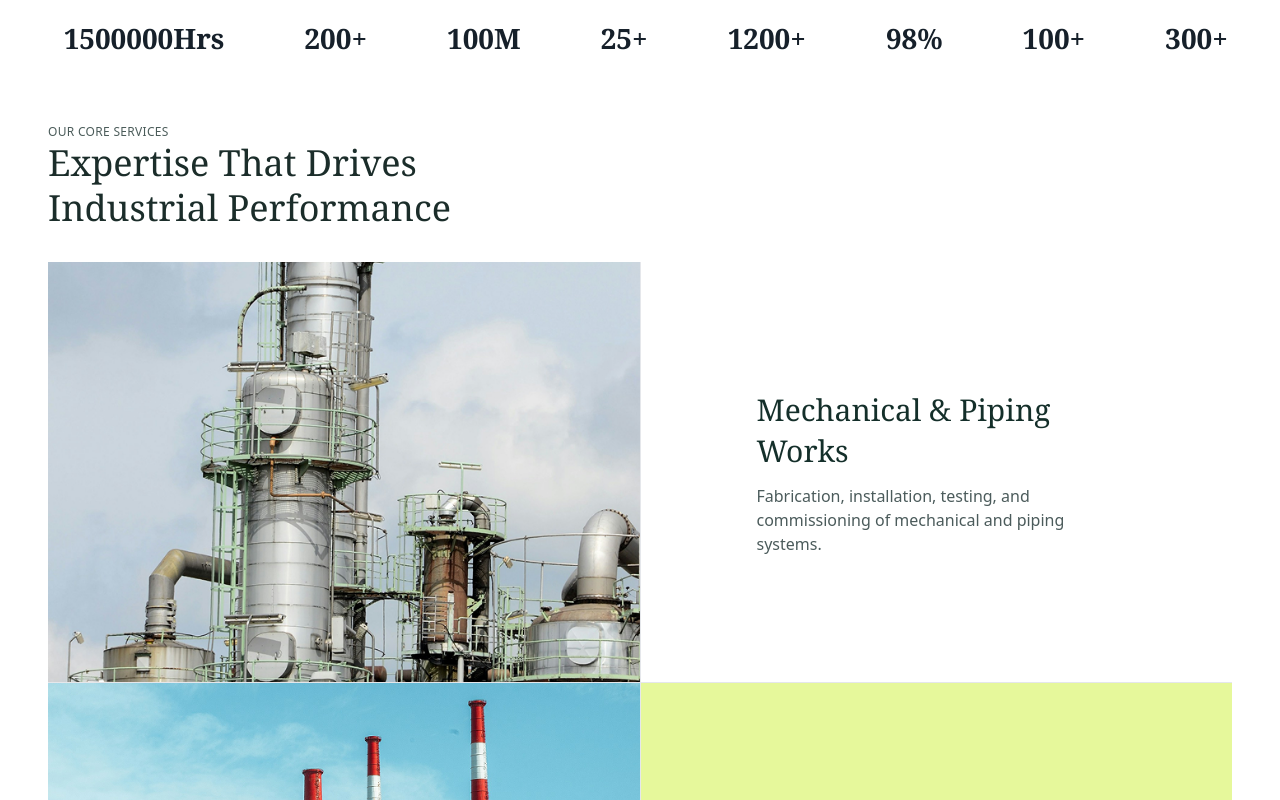
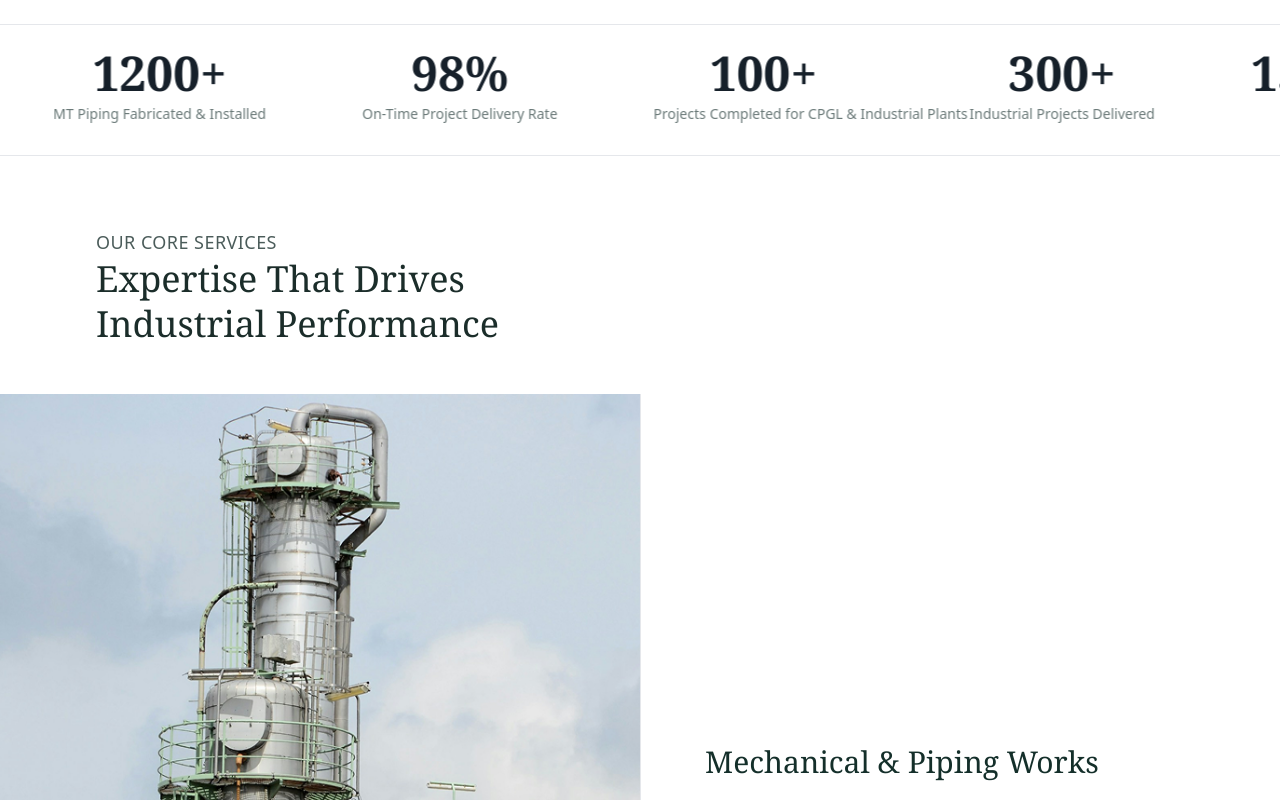
Before and after one commit to Kanojiapriyanshu/Machine, a React (Vite) app: page / in a window 1280 px wide. Shown: the part 3460-4260 px from the top of the page. Built offline with nearby package versions, Linux system fonts and the light colour scheme.

Commit message:
Update project

```diff
--- a/package.json
+++ b/package.json
@@ -11,6 +11,7 @@
   },
   "dependencies": {
     "@tailwindcss/vite": "^4.1.17",
+    "framer-motion": "^12.23.25",
     "react": "^19.2.0",
     "react-dom": "^19.2.0",
     "react-router-dom": "^7.10.0",
--- a/src/Sections/Count.jsx
+++ b/src/Sections/Count.jsx
@@ -1,42 +1,98 @@
+// src/Sections/Count.jsx
+// Reference design PDF (local): /mnt/data/Energetic_v2_1.pdf
+
 import React from "react";
 
-// metric data
 const METRICS = [
-  { id: 1, value: "100M" },
-  { id: 2, value: "25+" },
-  { id: 3, value: "1200+" },
-  { id: 4, value: "98%" },
-  { id: 5, value: "100+" },
-  { id: 6, value: "300+" },
-  { id: 7, value: "1500000Hrs" },
-  { id: 8, value: "200+" },
+  { value: "100M", label: "Hours of Industrial Assets Installed" },
+  { value: "25+", label: "Years of Engineering Excellence" },
+  { value: "1200+", label: "MT Piping Fabricated & Installed" },
+  { value: "98%", label: "On-Time Project Delivery Rate" },
+  { value: "100+", label: "Projects Completed for CPGL & Industrial Plants" },
+  { value: "300+", label: "Industrial Projects Delivered" },
+  { value: "1500000 Hrs", label: "Man-Hours / Successful Projects" },
+  { value: "200+", label: "Skilled & Certified Workforce" },
 ];
 
 export default function Count() {
+  const ANIM_DURATION = 28; // seconds (increase = slower)
+
   return (
-    <section className="w-full bg-white overflow-hidden py-6">
-      <div className="relative w-full">
-        {/* Inner scrolling container */}
-        <div className="animate-marquee whitespace-nowrap flex items-center">
+    <section className="w-full bg-white py-6">
+      {/* top thin border to match reference */}
+      <div className="border-b border-gray-200" />
 
-          {/* Duplicate list for seamless scroll */}
+      <div className="relative overflow-hidden">
+        {/* left/right soft fade masks to make items appear/disappear smoothly */}
+        <div className="absolute inset-y-0 left-0 w-24 pointer-events-none" style={{background: "linear-gradient(90deg, rgba(255,255,255,1) 0%, rgba(255,255,255,0) 100%)"}} />
+        <div className="absolute inset-y-0 right-0 w-24 pointer-events-none" style={{background: "linear-gradient(270deg, rgba(255,255,255,1) 0%, rgba(255,255,255,0) 100%)"}} />
+
+        {/* marquee wrapper (duplicated items inside) */}
+        <div
+          className="count-marquee flex items-center"
+          onMouseEnter={(e) => (e.currentTarget.style.animationPlayState = "paused")}
+          onMouseLeave={(e) => (e.currentTarget.style.animationPlayState = "running")}
+          // touch devices: pause during touchstart
+          onTouchStart={(e) => (e.currentTarget.style.animationPlayState = "paused")}
+          onTouchEnd={(e) => (e.currentTarget.style.animationPlayState = "running")}
+        >
           {[...METRICS, ...METRICS].map((m, idx) => (
             <div
               key={idx}
-              className="mx-10 inline-block text-center"
+              className="inline-flex flex-col items-center justify-center px-12 py-6"
+              style={{ minWidth: 260 }} // controls spacing / how many visible; tweak if needed
             >
+              {/* Large serif number — match the screenshot */}
               <div
                 className="font-serif text-[#16202a] font-bold"
-                style={{ fontSize: "28px", lineHeight: 1 }}
+                style={{ fontSize: "48px", lineHeight: 1 }}
               >
                 {m.value}
               </div>
 
+              {/* Small grey label under number */}
+              <div className="text-[#6b7a79] text-sm mt-2 max-w-[220px] text-center leading-tight">
+                {m.label}
+              </div>
             </div>
           ))}
-
         </div>
       </div>
+
+      {/* bottom thin border */}
+      <div className="border-t border-gray-200 mt-2" />
+
+      {/* local CSS for marquee + mask behaviors */}
+      <style>{`
+        .count-marquee {
+          display: inline-flex;
+          white-space: nowrap;
+          align-items: center;
+          /* animate left by 50% because content is duplicated */
+          animation: marquee-left ${ANIM_DURATION}s linear infinite;
+          will-change: transform;
+        }
+
+        .count-marquee:hover,
+        .count-marquee:active {
+          animation-play-state: paused !important;
+        }
+
+        @keyframes marquee-left {
+          0% { transform: translateX(0); }
+          100% { transform: translateX(-50%); }
+        }
+
+        /* Responsive adjustments */
+        @media (max-width: 1024px) {
+          .count-marquee { animation-duration: ${Math.round(ANIM_DURATION * 1.1)}s; }
+          .count-marquee > div { min-width: 220px !important; padding-left: 10px; padding-right: 10px; }
+        }
+        @media (max-width: 640px) {
+          .count-marquee { animation-duration: ${Math.round(ANIM_DURATION * 1.25)}s; }
+          .count-marquee > div { min-width: 160px !important; padding-left: 8px; padding-right: 8px; }
+        }
+      `}</style>
     </section>
   );
 }
--- a/src/Sections/Services.jsx
+++ b/src/Sections/Services.jsx
@@ -2,11 +2,13 @@
 import React from "react";
 
 /*
-  Services.jsx (updated)
-  - Each service row is now an equal 50/50 partition on md+ (image left, content right)
-  - Heights are equalized using fixed row height at different breakpoints
-  - Right panel alternates background (lime for every second row) like your reference
-  - Images are loaded via Vite-safe new URL(...) so they display correctly
+  Stacking Services section:
+  - Outer height = services.length * 100vh
+  - Each card is sticky and fills the viewport (h-screen)
+  - zIndex = idx + 1 so later cards (when scrolled to) appear on top of earlier ones
+  - Responsive fallback on small screens (no sticky)
+  - Images loaded through Vite-safe URLs (new URL(...).href)
+  - Reference PDF (local): /mnt/data/Energetic_v2_1.pdf
 */
 
 const img1 = new URL("../assets/images/img1.png", import.meta.url).href;
@@ -54,60 +56,67 @@ const SERVICES = [
 ];
 
 export default function Services() {
+  const count = SERVICES.length;
+  const outerHeightStyle = { height: `${count * 100}vh` };
+
   return (
     <section className="w-full bg-white">
-      <div className="max-w-[1400px] mx-auto px-6 md:px-12 py-12">
-        {/* heading */}
-        <div className="mb-8">
-          <p className="text-xs tracking-wide text-[#4b5c5a]">OUR CORE SERVICES</p>
+      {/* Heading (full-width) */}
+      <div className="w-full px-6 md:px-12 lg:px-24 py-12 max-w-none">
+        <p className="text-lg tracking-wide text-[#4b5c5a]">OUR CORE SERVICES</p>
         <h2 className="text-3xl md:text-4xl font-serif text-[#1B2D2A] leading-tight">
           Expertise That Drives <br /> Industrial Performance
         </h2>
       </div>
 
-        {/* stacked rows, each row is a 2-column split (50/50) */}
-        <div className="flex flex-col divide-y divide-gray-200">
+      {/* stacking area */}
+      <div className="w-full relative" style={outerHeightStyle}>
+        <div className="w-full h-full">
           {SERVICES.map((s, idx) => {
-            const isAlt = idx % 2 === 1; // alternate right panel color
+            const isAlt = idx % 2 === 1;
+            // IMPORTANT: zIndex increases with idx so later cards appear above earlier ones
+            const zIndex = idx + 1;
+
             return (
               <div
                 key={s.id}
-                className="grid grid-cols-1 md:grid-cols-2 items-stretch"
+                // sticky card: top:0, full viewport height
+                className="w-full h-screen sticky top-0 flex items-center"
+                style={{ zIndex }}
               >
-                {/* LEFT: image (50%) */}
-                <div className="w-full">
-                  <div className="w-full h-[280px] md:h-[420px] overflow-hidden">
+                <div className="w-full grid grid-cols-1 md:grid-cols-2 items-stretch h-full">
+                  {/* LEFT: image */}
+                  <div className="w-full h-full">
                     <img
                       src={s.img}
                       alt={s.title}
                       className="w-full h-full object-cover block"
                     />
                   </div>
-                </div>
 
-                {/* RIGHT: content panel (50%) */}
+                  {/* RIGHT: content */}
                   <div
-                  className={`flex items-center justify-center p-8 border-t md:border-t-0 md:border-l border-gray-200 ${
+                    className={`flex items-center justify-center p-10 md:p-16 border-t md:border-t-0 md:border-l border-gray-200 ${
                       isAlt ? "bg-[#E6F89B]" : "bg-white"
                     }`}
                   >
-                  <div className="max-w-[360px] text-left">
+                    <div className="max-w-[720px] text-left">
                       <h3 className="font-serif text-2xl md:text-3xl leading-snug text-[#142f2a]">
                         {s.title}
                       </h3>
-                    <p className="mt-3 text-sm md:text-base text-[#4b5b5b]">
+                      <p className="mt-4 text-sm md:text-base text-[#4b5b5b]">
                         {s.desc}
                       </p>
+                    </div>
                   </div>
                 </div>
               </div>
             );
           })}
         </div>
+      </div>
 
-        {/* thin divider */}
-        <div className="h-px bg-gray-200 mt-8" />
-      </div>
+      <div className="h-px bg-gray-200" />
     </section>
   );
 }
```
Also changed, not shown: 1 other file (tests, documents, lock files or other folders). Lines whose indentation alone changed are shown as unchanged.
